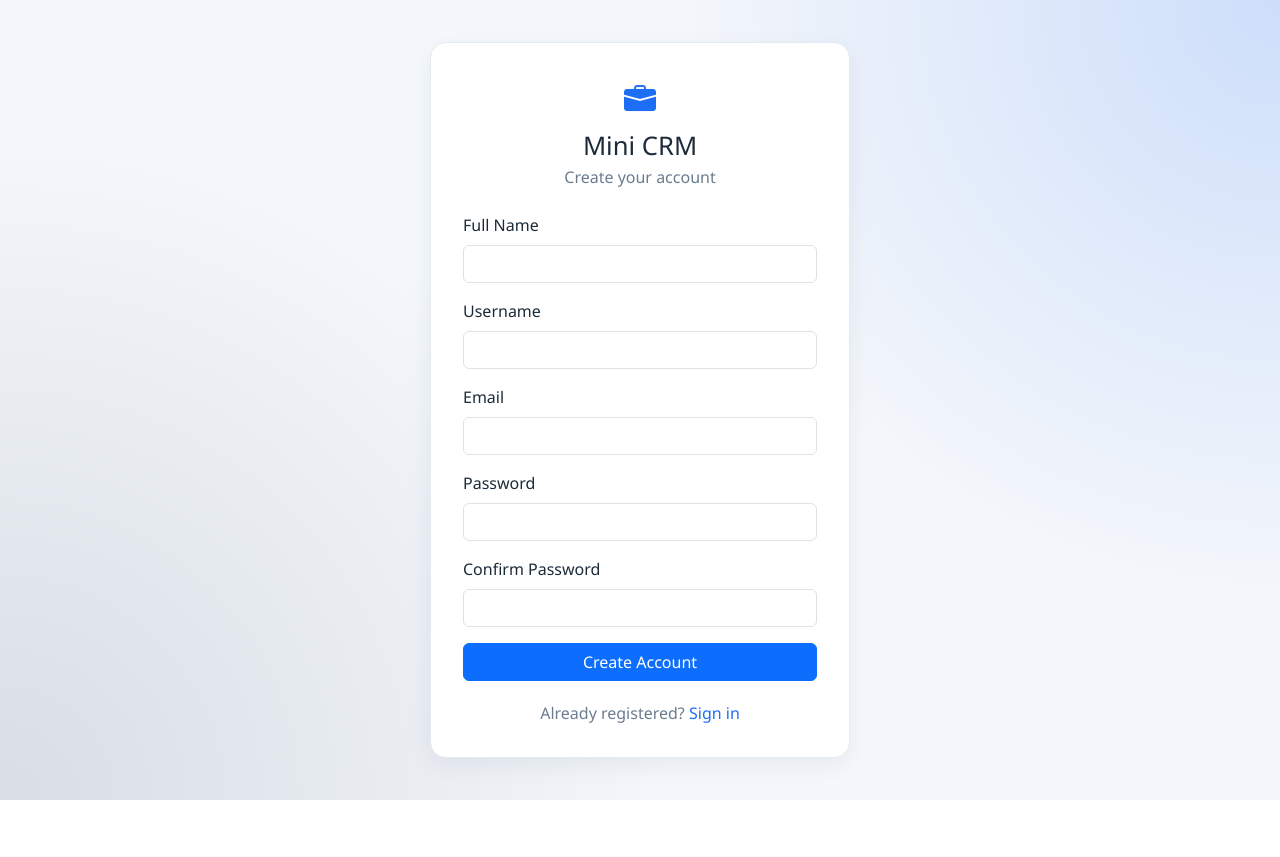
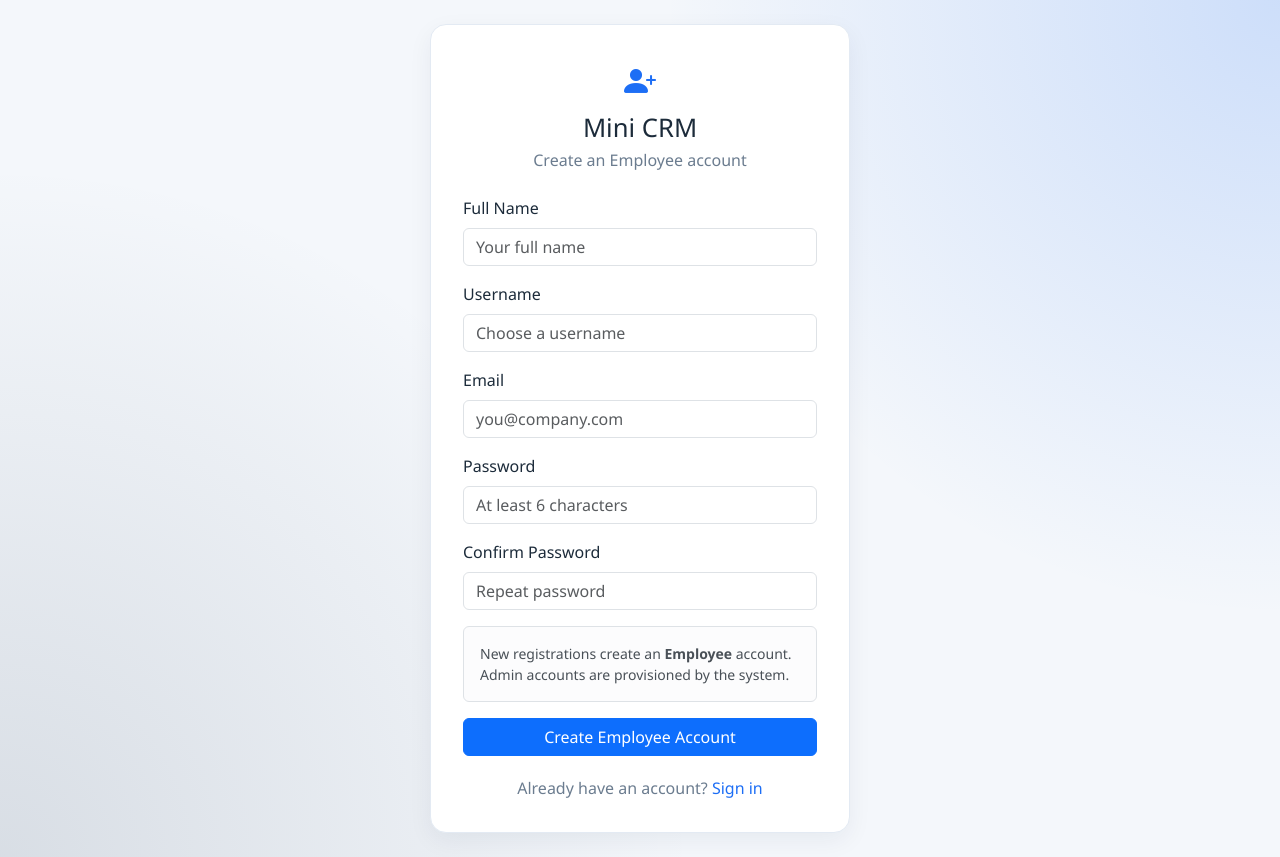
Before and after one commit to saivenkatatejakanuboina-wq/Teja, a Flask app: page /register in a window 1280 px wide. Before the commit the page ends 800 px from the top, so only its background shows below. Run offline with Flask 3, Linux system fonts and the light colour scheme.

Commit message:
Enhance authentication with Admin/Employee roles and remember me
Consolidate models into models.py, seed a default Admin account,
add remember-me login, form validation, flash messages, and route
protection helpers. Register creates Employee accounts; login
redirects to the dashboard.

Co-authored-by: saivenkatatejakanuboina-wq <saivenkatatejakanuboina-wq@users.noreply.github.com>

```diff
--- a/app/blueprints/auth.py
+++ b/app/blueprints/auth.py
@@ -1,35 +1,53 @@
-"""Authentication blueprint (controller)."""
+"""Authentication blueprint — login, logout, register, session management."""
 
 from flask import Blueprint, flash, redirect, render_template, request, url_for
 from flask_login import current_user, login_required, login_user, logout_user
+from urllib.parse import urlparse
 
 from app.extensions import db
 from app.forms import LoginForm, RegisterForm
-from app.models import User
+from app.models import ROLE_EMPLOYEE, User
 
 auth_bp = Blueprint("auth", __name__)
 
 
+def _safe_next_url(next_url: str | None) -> str | None:
+    """Only allow relative redirects within the app."""
+    if not next_url:
+        return None
+    parsed = urlparse(next_url)
+    if parsed.netloc or parsed.scheme:
+        return None
+    if not next_url.startswith("/"):
+        return None
+    return next_url
+
+
 @auth_bp.route("/login", methods=["GET", "POST"])
 def login():
+    """Log in an Admin or Employee and redirect to the dashboard."""
     if current_user.is_authenticated:
         return redirect(url_for("dashboard.index"))
 
     form = LoginForm()
     if form.validate_on_submit():
         user = User.query.filter_by(username=form.username.data.strip()).first()
-        if user and user.check_password(form.password.data):
-            login_user(user, remember=True)
-            flash(f"Welcome back, {user.full_name}!", "success")
-            next_page = request.args.get("next")
+        if user is None or not user.check_password(form.password.data):
+            flash("Invalid username or password.", "danger")
+        elif not user.is_active:
+            flash("Your account is inactive. Contact an administrator.", "warning")
+        else:
+            login_user(user, remember=form.remember_me.data)
+            flash(f"Welcome back, {user.full_name}! ({user.role_label})", "success")
+            next_page = _safe_next_url(request.args.get("next"))
             return redirect(next_page or url_for("dashboard.index"))
-        flash("Invalid username or password.", "danger")
 
     return render_template("auth/login.html", form=form, title="Sign In")
 
 
 @auth_bp.route("/register", methods=["GET", "POST"])
 def register():
+    """Register a new Employee account (Admins are seeded separately)."""
     if current_user.is_authenticated:
         return redirect(url_for("dashboard.index"))
 
@@ -39,11 +57,12 @@ def register():
             username=form.username.data.strip(),
             email=form.email.data.strip().lower(),
             full_name=form.full_name.data.strip(),
+            role=ROLE_EMPLOYEE,
         )
         user.set_password(form.password.data)
         db.session.add(user)
         db.session.commit()
-        flash("Account created successfully. Please sign in.", "success")
+        flash("Employee account created successfully. Please sign in.", "success")
         return redirect(url_for("auth.login"))
 
     return render_template("auth/register.html", form=form, title="Register")
@@ -52,6 +71,7 @@ def register():
 @auth_bp.route("/logout")
 @login_required
 def logout():
+    """End the current session and return to the login page."""
     logout_user()
     flash("You have been signed out.", "info")
     return redirect(url_for("auth.login"))
--- a/app/extensions.py
+++ b/app/extensions.py
@@ -9,4 +9,6 @@ login_manager = LoginManager()
 csrf = CSRFProtect()
 
 login_manager.login_view = "auth.login"
+login_manager.login_message = "Please log in to access this page."
 login_manager.login_message_category = "warning"
+login_manager.session_protection = "strong"
--- a/app/forms.py
+++ b/app/forms.py
@@ -1,7 +1,8 @@
-"""WTForms for the Mini CRM."""
+"""WTForms for the Mini CRM — includes auth form validation."""
 
 from flask_wtf import FlaskForm
 from wtforms import (
+    BooleanField,
     DateField,
     FloatField,
     IntegerField,
@@ -32,21 +33,53 @@ CONTACT_STATUSES = [
 
 
 class LoginForm(FlaskForm):
-    username = StringField("Username", validators=[DataRequired(), Length(max=80)])
-    password = PasswordField("Password", validators=[DataRequired()])
+    username = StringField(
+        "Username",
+        validators=[DataRequired(message="Username is required."), Length(max=80)],
+    )
+    password = PasswordField(
+        "Password",
+        validators=[DataRequired(message="Password is required.")],
+    )
+    remember_me = BooleanField("Remember me", default=False)
     submit = SubmitField("Sign In")
 
 
 class RegisterForm(FlaskForm):
-    full_name = StringField("Full Name", validators=[DataRequired(), Length(max=120)])
-    username = StringField("Username", validators=[DataRequired(), Length(min=3, max=80)])
-    email = StringField("Email", validators=[DataRequired(), Email(), Length(max=120)])
-    password = PasswordField("Password", validators=[DataRequired(), Length(min=6)])
+    full_name = StringField(
+        "Full Name",
+        validators=[DataRequired(message="Full name is required."), Length(max=120)],
+    )
+    username = StringField(
+        "Username",
+        validators=[
+            DataRequired(message="Username is required."),
+            Length(min=3, max=80, message="Username must be 3–80 characters."),
+        ],
+    )
+    email = StringField(
+        "Email",
+        validators=[
+            DataRequired(message="Email is required."),
+            Email(message="Enter a valid email address."),
+            Length(max=120),
+        ],
+    )
+    password = PasswordField(
+        "Password",
+        validators=[
+            DataRequired(message="Password is required."),
+            Length(min=6, message="Password must be at least 6 characters."),
+        ],
+    )
     confirm_password = PasswordField(
         "Confirm Password",
-        validators=[DataRequired(), EqualTo("password", message="Passwords must match.")],
+        validators=[
+            DataRequired(message="Please confirm your password."),
+            EqualTo("password", message="Passwords must match."),
+        ],
     )
-    submit = SubmitField("Create Account")
+    submit = SubmitField("Create Employee Account")
 
     def validate_username(self, field):
         if User.query.filter_by(username=field.data.strip()).first():
--- a/app/templates/auth/register.html
+++ b/app/templates/auth/register.html
@@ -3,41 +3,79 @@
 {% block auth_content %}
 <div class="auth-card">
   <div class="auth-brand">
-    <i class="bi bi-briefcase-fill"></i>
+    <i class="bi bi-person-plus-fill"></i>
     <h1>Mini CRM</h1>
-    <p>Create your account</p>
+    <p>Create an Employee account</p>
   </div>
-  <form method="POST" novalidate>
+
+  <form method="POST" action="{{ url_for('auth.register') }}" novalidate>
     {{ form.hidden_tag() }}
+
     <div class="mb-3">
       {{ form.full_name.label(class='form-label') }}
-      {{ form.full_name(class='form-control' + (' is-invalid' if form.full_name.errors else '')) }}
-      {% for error in form.full_name.errors %}<div class="invalid-feedback">{{ error }}</div>{% endfor %}
+      {{ form.full_name(
+          class='form-control' + (' is-invalid' if form.full_name.errors else ''),
+          placeholder='Your full name'
+      ) }}
+      {% for error in form.full_name.errors %}
+        <div class="invalid-feedback d-block">{{ error }}</div>
+      {% endfor %}
     </div>
+
     <div class="mb-3">
       {{ form.username.label(class='form-label') }}
-      {{ form.username(class='form-control' + (' is-invalid' if form.username.errors else '')) }}
-      {% for error in form.username.errors %}<div class="invalid-feedback">{{ error }}</div>{% endfor %}
+      {{ form.username(
+          class='form-control' + (' is-invalid' if form.username.errors else ''),
+          placeholder='Choose a username'
+      ) }}
+      {% for error in form.username.errors %}
+        <div class="invalid-feedback d-block">{{ error }}</div>
+      {% endfor %}
     </div>
+
     <div class="mb-3">
       {{ form.email.label(class='form-label') }}
-      {{ form.email(class='form-control' + (' is-invalid' if form.email.errors else '')) }}
-      {% for error in form.email.errors %}<div class="invalid-feedback">{{ error }}</div>{% endfor %}
+      {{ form.email(
+          class='form-control' + (' is-invalid' if form.email.errors else ''),
+          placeholder='you@company.com'
+      ) }}
+      {% for error in form.email.errors %}
+        <div class="invalid-feedback d-block">{{ error }}</div>
+      {% endfor %}
     </div>
+
     <div class="mb-3">
       {{ form.password.label(class='form-label') }}
-      {{ form.password(class='form-control' + (' is-invalid' if form.password.errors else '')) }}
-      {% for error in form.password.errors %}<div class="invalid-feedback">{{ error }}</div>{% endfor %}
+      {{ form.password(
+          class='form-control' + (' is-invalid' if form.password.errors else ''),
+          placeholder='At least 6 characters'
+      ) }}
+      {% for error in form.password.errors %}
+        <div class="invalid-feedback d-block">{{ error }}</div>
+      {% endfor %}
     </div>
+
     <div class="mb-3">
       {{ form.confirm_password.label(class='form-label') }}
-      {{ form.confirm_password(class='form-control' + (' is-invalid' if form.confirm_password.errors else '')) }}
-      {% for error in form.confirm_password.errors %}<div class="invalid-feedback">{{ error }}</div>{% endfor %}
+      {{ form.confirm_password(
+          class='form-control' + (' is-invalid' if form.confirm_password.errors else ''),
+          placeholder='Repeat password'
+      ) }}
+      {% for error in form.confirm_password.errors %}
+        <div class="invalid-feedback d-block">{{ error }}</div>
+      {% endfor %}
     </div>
+
+    <div class="alert alert-light border small mb-3">
+      New registrations create an <strong>Employee</strong> account.
+      Admin accounts are provisioned by the system.
+    </div>
+
     {{ form.submit(class='btn btn-primary w-100') }}
   </form>
+
   <p class="auth-footer">
-    Already registered?
+    Already have an account?
     <a href="{{ url_for('auth.login') }}">Sign in</a>
   </p>
 </div>
--- a/app/templates/base.html
+++ b/app/templates/base.html
@@ -36,7 +36,7 @@
           <i class="bi bi-person-circle"></i>
           <div>
             <strong>{{ current_user.full_name }}</strong>
-            <small>@{{ current_user.username }}</small>
+            <small>@{{ current_user.username }} · {{ current_user.role_label }}</small>
           </div>
         </div>
         <a href="{{ url_for('auth.logout') }}" class="btn btn-outline-light btn-sm w-100 mt-2">
```
Also changed, not shown: app/__init__.py (+29 -1 lines), app/decorators.py (added, +49 -0 lines), app/models.py (added, +167 -0 lines), app/models/__init__.py (deleted, +0 -8 lines), app/models/company.py (deleted, +0 -37 lines), app/models/contact.py (deleted, +0 -40 lines), app/models/deal.py (deleted, +0 -50 lines), app/models/user.py (deleted, +0 -35 lines), app/templates/auth/login.html (+28 -8 lines), config.py (+7 -0 lines), README.md, 1 other file.
